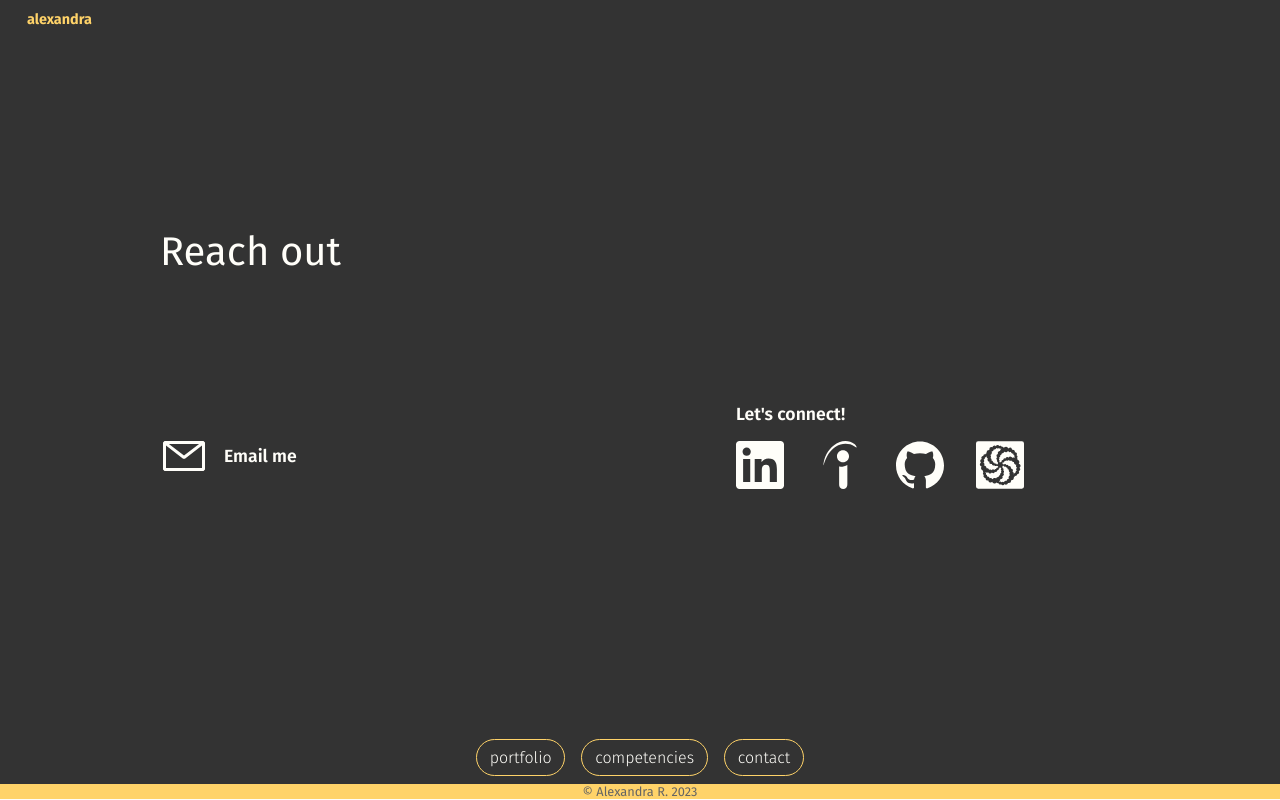
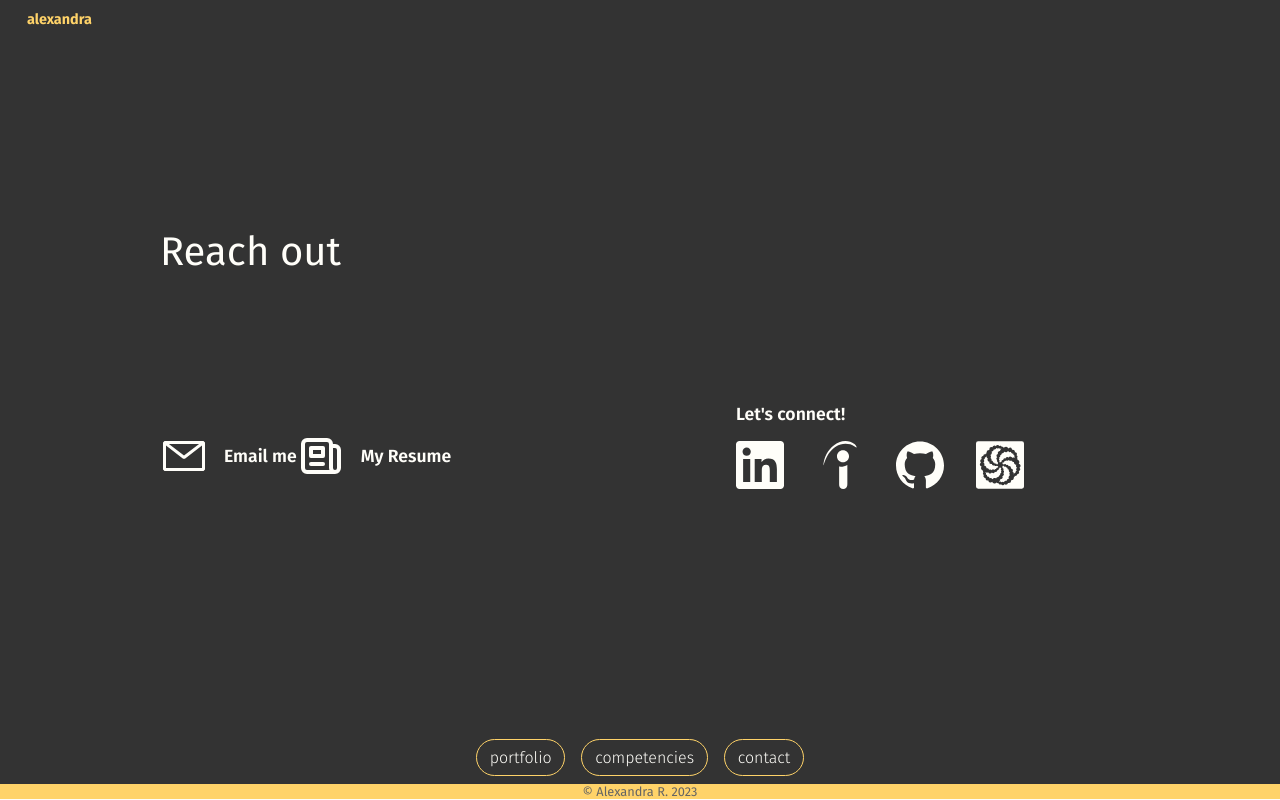
Before and after one commit to alex-reason/portfolio, a Next.js app: page /contact in a window 1280 px wide. Built offline with nearby package versions, Linux system fonts and the light colour scheme.

Commit message:
fixed contact page

```diff
--- a/src/app/competencies/page.js
+++ b/src/app/competencies/page.js
@@ -1,5 +1,4 @@
 "use client";
-import Image from "next/image";
 import { useState, useEffect } from "react";
 import { useInView } from "react-intersection-observer";
 import { ExperienceItem, CertificateItem, SkillsItem, BackToTop, HomeLink, Navbar, Footer } from "../components";
--- a/src/app/contact/contact.scss
+++ b/src/app/contact/contact.scss
@@ -49,6 +49,12 @@
         }
     }
 
+    &__links {
+        display: flex;
+        align-items: center;
+        justify-content: space-between;
+    }
+
     &__email {
         display: flex;
         align-items: center;
--- a/src/app/contact/page.js
+++ b/src/app/contact/page.js
@@ -1,7 +1,7 @@
 import { SocialItem, Navbar, HomeLink, Footer } from '../components';
 import { VscMail } from 'react-icons/vsc';
+import {HiOutlineNewspaper} from 'react-icons/hi';
 import { socialData } from '@/assets/data';
-import Link from 'next/link';
 import './contact.scss';
 
 const Contact = () => {
@@ -12,10 +12,16 @@ const Contact = () => {
             <div className='contact'>
                 <h2>Reach out</h2>
                 <div className='contact__container'>
-                    <Link className='contact__email' href={'mailto:alexandrareasonda@gmail.com'}>
+                  <div className='contact__links'>
+                  <a className='contact__email' href='mailto:alexandrareasonda@gmail.com' target="_blank" rel='noopener noreferrer'>
                         <VscMail />
                         <h4>Email me</h4>
-                    </Link>
+                    </a>
+                    <a className='contact__email' href='tinyurl.com/alex-reason-resume' target="_blank" rel='noopener noreferrer'>
+                        <HiOutlineNewspaper />
+                        <h4>My Resume</h4>
+                    </a>
+                  </div>
 
                     <div className='contact__socials'>
                         <h4>Let&apos;s connect!</h4>
```
